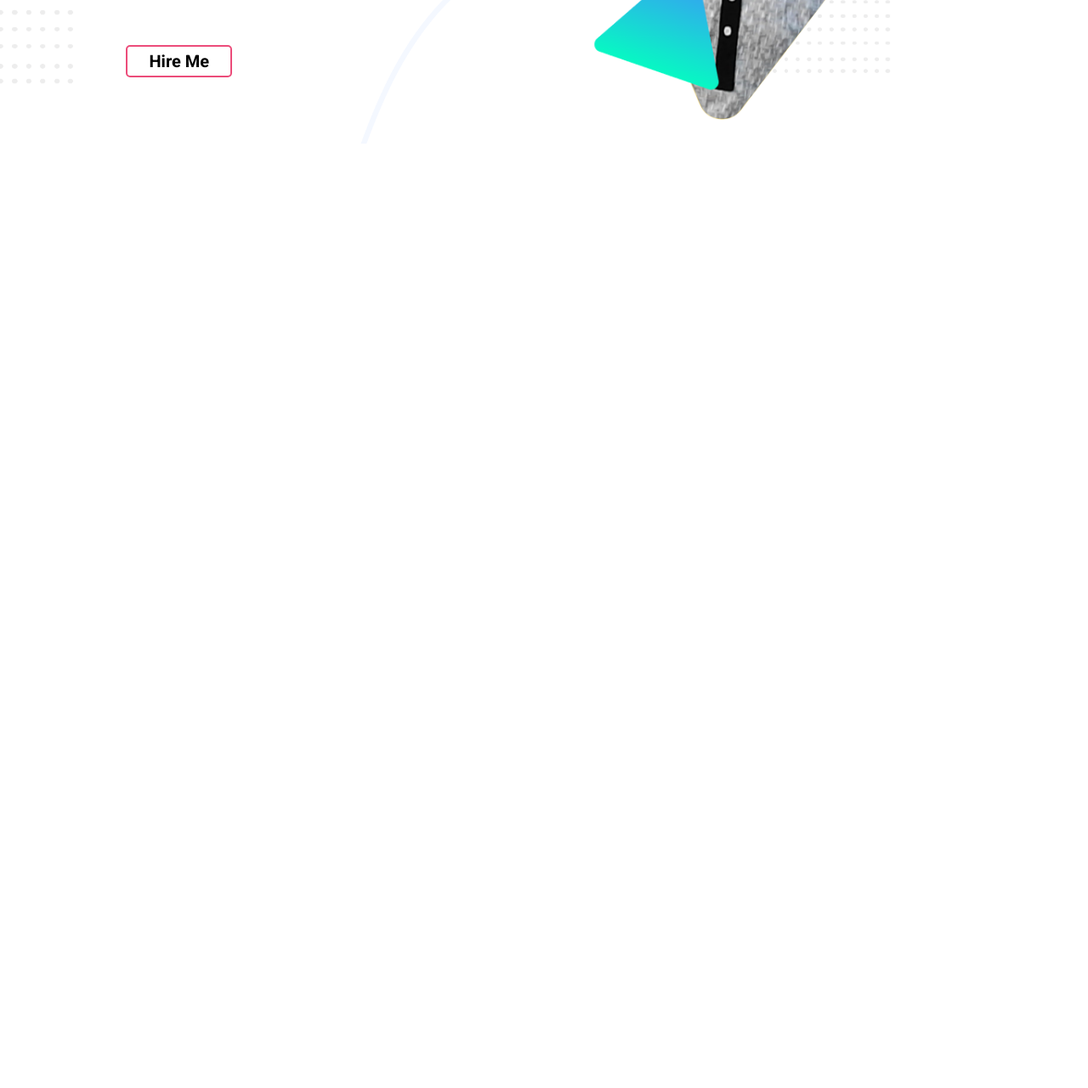
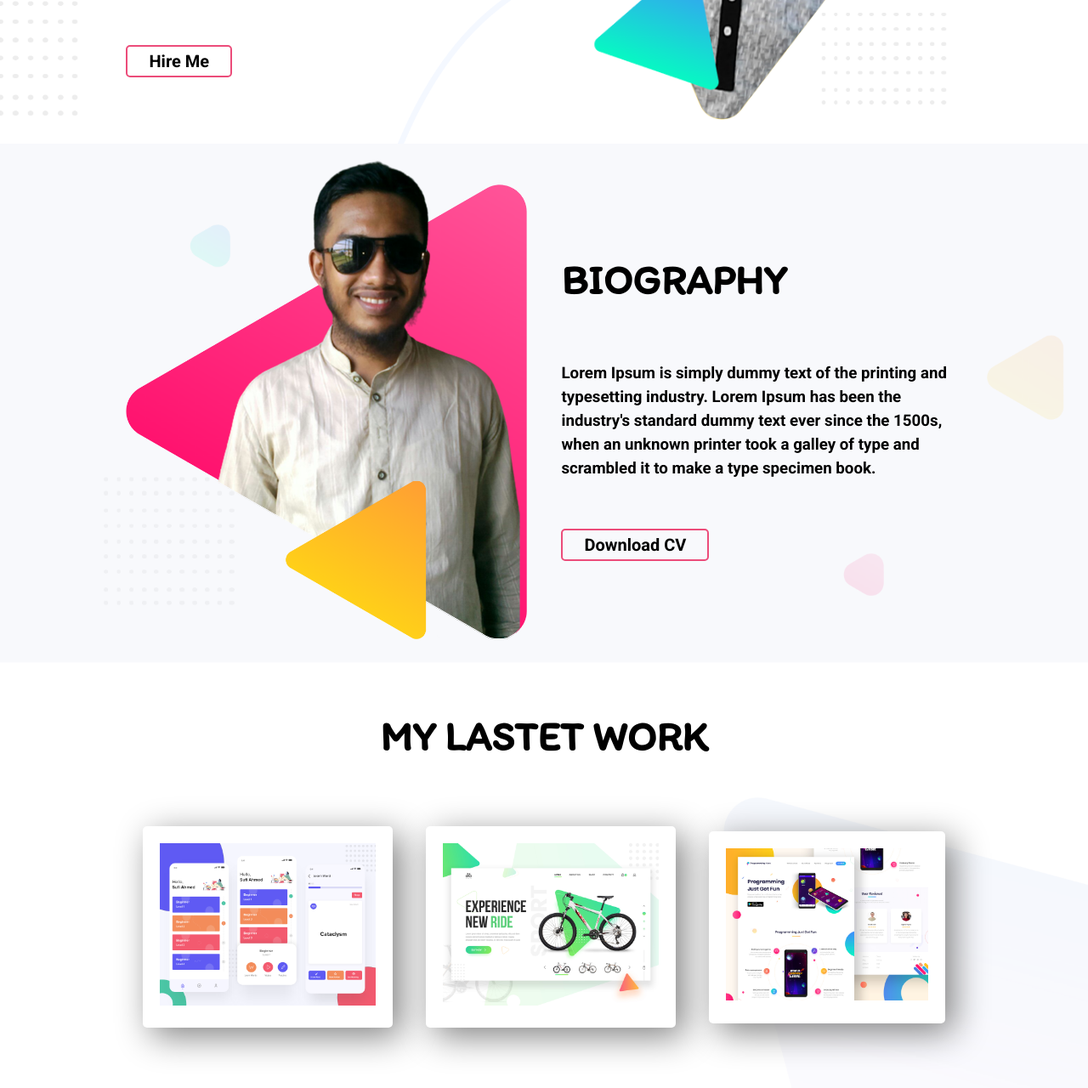
Before and after one commit to moinsoft/Personal-Website-Two, a plain HTML site: page index.html in a window 1280 px wide. Shown: the part 504-1784 px from the top of the page at 85% size. Before the commit the page ends 800 px from the top, so only its background shows below. Drawn offline with Linux system fonts and the light colour scheme.

Commit message:
Biography and Work Section Added

```diff
--- a/css/style.css
+++ b/css/style.css
@@ -25,9 +25,22 @@ img {
   align-items: center;
 }
 
-.header__area{
+.section__title{
+  text-align: center;
+  font-family: 'Itim', cursive;
+  font-weight: bold;
+  font-size: 2rem;
+  text-transform: uppercase;
+  padding: 50px 0;
+}
+
+/* ==================================
+Header Section
+===================================== */
+
+#header__area{
   background-image: url(../assets/bg/header-bg.png);
-  background-size: contain;
+  background-size: cover;
   background-repeat: no-repeat;
 }
 
@@ -96,3 +109,38 @@ img {
   background:#EC4C7A;
   color: #ffffff;
 }
+
+/* ==================================
+Biography Section
+===================================== */
+#biography__area{
+  background-image: url(../assets/bg/biography-bg.png);
+  background-size: cover;
+  background-repeat: no-repeat;
+}
+
+
+/* ==================================
+Work Section
+===================================== */
+
+#work__area{
+  background-image: url(../assets/bg/latest-work-bg.png);
+  background-size: cover;
+  background-repeat: no-repeat;
+  padding-bottom: 50px;
+}
+
+.work__list{
+  display: flex;
+  align-items: center;
+  padding: 2%;
+}
+
+.single__work{
+  box-shadow: 10px 10px 40px gray;
+  border-radius: 5px;
+  background-color: white;
+  padding: 2%;
+  margin: 0 2%;
+}
--- a/index.html
+++ b/index.html
@@ -15,14 +15,14 @@
 
   <!-- Header Section Start -->
 
-  <header class="header__area">
+  <header id="header__area">
     <div class="container">
 
       <nav class="menu">
         <ul>
-          <li><a href="#">Home</a></li>
-          <li><a href="#">About</a></li>
-          <li><a href="#">Work</a></li>
+          <li><a href="#index.html">Home</a></li>
+          <li><a href="#biography__area">Biography</a></li>
+          <li><a href="#work__area">Work</a></li>
           <li><a href="#">Review</a></li>
           <li><a href="#">Contact</a></li>
         </ul>
@@ -53,5 +53,74 @@
 
   <!-- Header Section End -->
 
+
+  <!-- Biography Section Start -->
+
+  <section id="biography__area">
+
+    <div class="container flex">
+
+      <div class="banner__img">
+
+        <img src="assets/moin2.png" alt="">
+
+      </div>
+
+      <div class="banner__description">
+
+        <h1>Biography</h1>
+
+        <h3>Lorem Ipsum is simply dummy text of the printing and typesetting industry. Lorem Ipsum has been the industry's standard dummy text ever since the 1500s, when an unknown printer took a galley of type and scrambled it to make a type specimen book.</h3>
+
+        <a class="link__btn" href="https://www.facebook.com/mmoinuddin26" target="_blank">Download CV</a>
+
+      </div>
+
+    </div>
+
+  </section>
+
+  <!-- Biography Section End -->
+
+  <!-- Work Section Start -->
+
+  <section id="work__area">
+
+    <div class="container">
+
+      <div class="section__title">
+
+        <h1> My Lastet Work</h1>
+
+      </div>
+
+      <div class="work__list">
+
+        <div class="single__work">
+
+          <img src="assets/latest-work/work-1.png" alt="">
+
+        </div>
+
+        <div class="single__work">
+
+          <img src="assets/latest-work/work-2.jpg" alt="">
+
+        </div>
+
+        <div class="single__work">
+
+          <img src="assets/latest-work/work-3.jpg" alt="">
+
+        </div>
+
+      </div>
+
+    </div>
+
+  </section>
+
+  <!-- Work Section End -->
+
 </body>
 </html>
```
